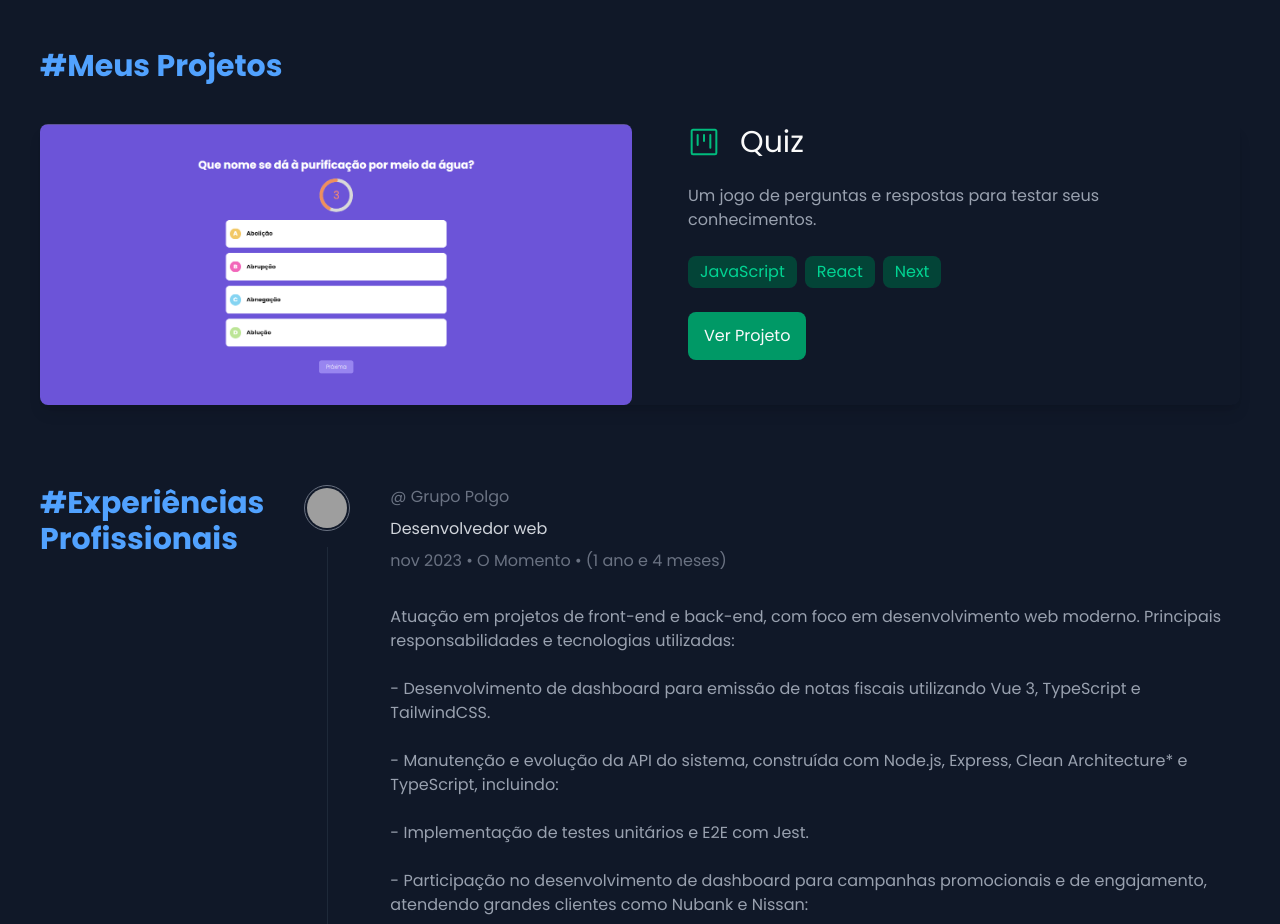
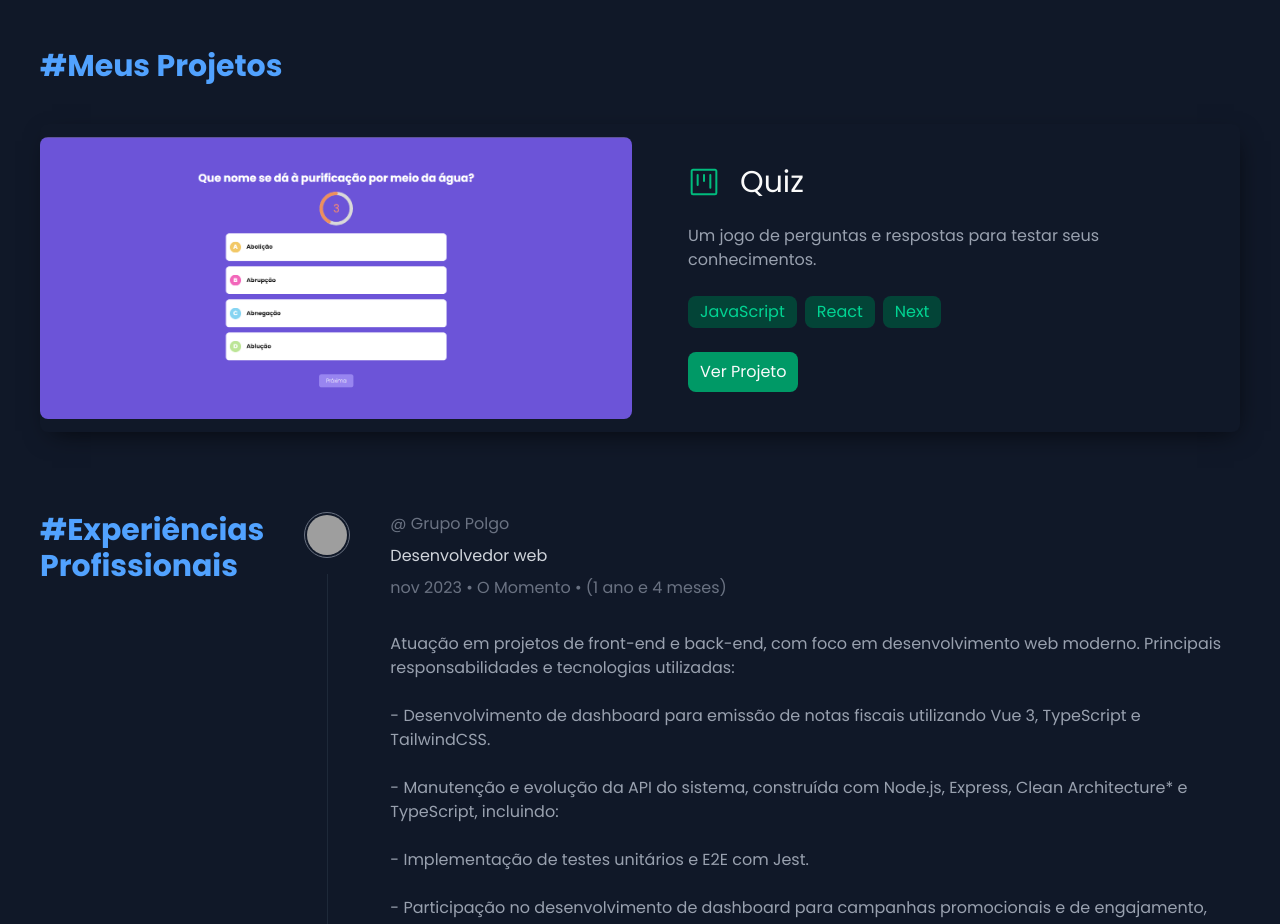
Before and after one commit to DiegoProcopio0/portifolio, a Next.js app: page / in a window 1280 px wide. Shown: the part 1220-2144 px from the top of the page. Built offline with nearby package versions, Linux system fonts and the light colour scheme; grey boxes are pictures that could not be loaded.

Commit message:
feat: adding cv

```diff
--- a/app/globals.css
+++ b/app/globals.css
@@ -3,6 +3,12 @@
 @plugin 'tailwindcss-animate';
 
 @custom-variant dark (&:where(.dark, .dark *));
+
+.shadow-project {
+  box-shadow: 3px 8px 25px -9px rgba(0,0,0,0.75);
+  -webkit-box-shadow: 3px 8px 25px -9px rgba(0,0,0,0.75);
+  -moz-box-shadow: 3px 8px 25px -9px rgba(0,0,0,0.75);
+}
 
 ::-webkit-scrollbar {
   width: 10px;
--- a/components/About.tsx
+++ b/components/About.tsx
@@ -18,7 +18,7 @@ export function About() {
               <TypeWriter text="Diego Procopio" />
             </h1>
 
-            <ButtonLink className="mx-auto !max-w-[320px] md:mr-auto" href="#">
+            <ButtonLink className="mx-auto !max-w-[320px] md:mr-auto" href="/diego-dev.pdf">
               DOWNLOAD DO CV
             </ButtonLink>
           </div>
--- a/components/ButtonLink.tsx
+++ b/components/ButtonLink.tsx
@@ -1,14 +1,19 @@
-interface ButtonLinkProps {
-  href: string
+import { cn } from '@/lib/utils'
+import { AnchorHTMLAttributes} from 'react'
+
+type ButtonLinkProps = {
   children: React.ReactNode
   className?: string
-}
+} & AnchorHTMLAttributes<HTMLAnchorElement>
 
 export function ButtonLink({ href, children, className }: ButtonLinkProps) {
   return (
     <a
       href={href}
-      className={`flex cursor-pointer items-center justify-center gap-2 rounded-lg bg-emerald-600 px-4 py-3 text-gray-50 transition-all hover:bg-emerald-500 disabled:opacity-50 ${className}`}
+      className={cn(
+        'flex cursor-pointer items-center justify-center gap-2 rounded-lg bg-emerald-600 px-4 py-3 text-gray-50 transition-all hover:bg-emerald-500 disabled:opacity-50',
+        className
+      )}
     >
       {children}
     </a>
--- a/components/ContactItem.tsx
+++ b/components/ContactItem.tsx
@@ -13,7 +13,7 @@ export function ContactItem({ icon: Icon, className, ...props }: AnchorProps) {
   return (
     <motion.a
       className={cn(
-        'border-opacity-10 flex flex-grow cursor-pointer flex-col items-center justify-center gap-2 rounded-lg border border-emerald-500 p-6 text-center backdrop-blur-2xl transition-transform duration-200',
+        'border-opacity-10 hover:!opacity-70 flex flex-grow cursor-pointer flex-col items-center justify-center gap-2 rounded-lg border border-emerald-500 p-6 text-center backdrop-blur-2xl transition-all duration-200',
         className
       )}
       {...props}
--- a/components/Projects.tsx
+++ b/components/Projects.tsx
@@ -19,7 +19,7 @@ export function Projects() {
     >
       <Title>Meus Projetos</Title>
 
-      <div className="grid grid-cols-1 gap-4 rounded-lg shadow-lg md:grid-cols-2">
+      <div className="grid grid-cols-1 gap-4 place-items-center rounded-lg shadow-project md:grid-cols-2">
         <Image
           className="rounded-lg"
           width={'600'}
@@ -27,7 +27,7 @@ export function Projects() {
           src="/quiz.png"
           alt="projeto"
         />
-        <div className="flex flex-col gap-6 pb-4 md:px-10 md:pb-10">
+        <div className="flex flex-col gap-6 py-4 px-4 md:px-10 md:py-10">
           <div className="flex items-center gap-5">
             <GoProject className="size-8 text-emerald-500" />
             <h3 className="text-3xl">Quiz</h3>
@@ -49,7 +49,7 @@ export function Projects() {
 
           <ButtonLink
             href="https://github.com/DiegoProcopio0/quiz"
-            className="mr-auto"
+            className="mr-auto px-3 py-2"
           >
             Ver Projeto
           </ButtonLink>
```
Also changed, not shown: 1 other file (tests, documents, lock files or other folders).
